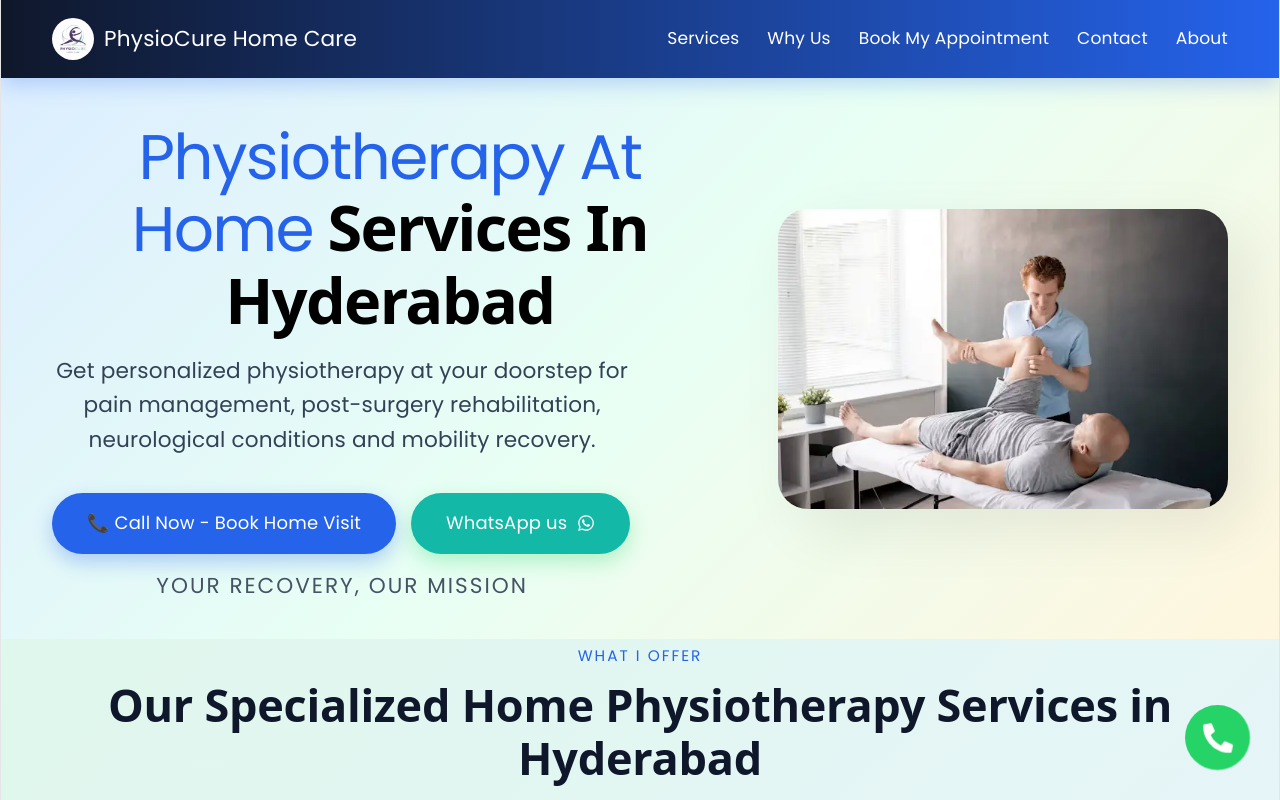
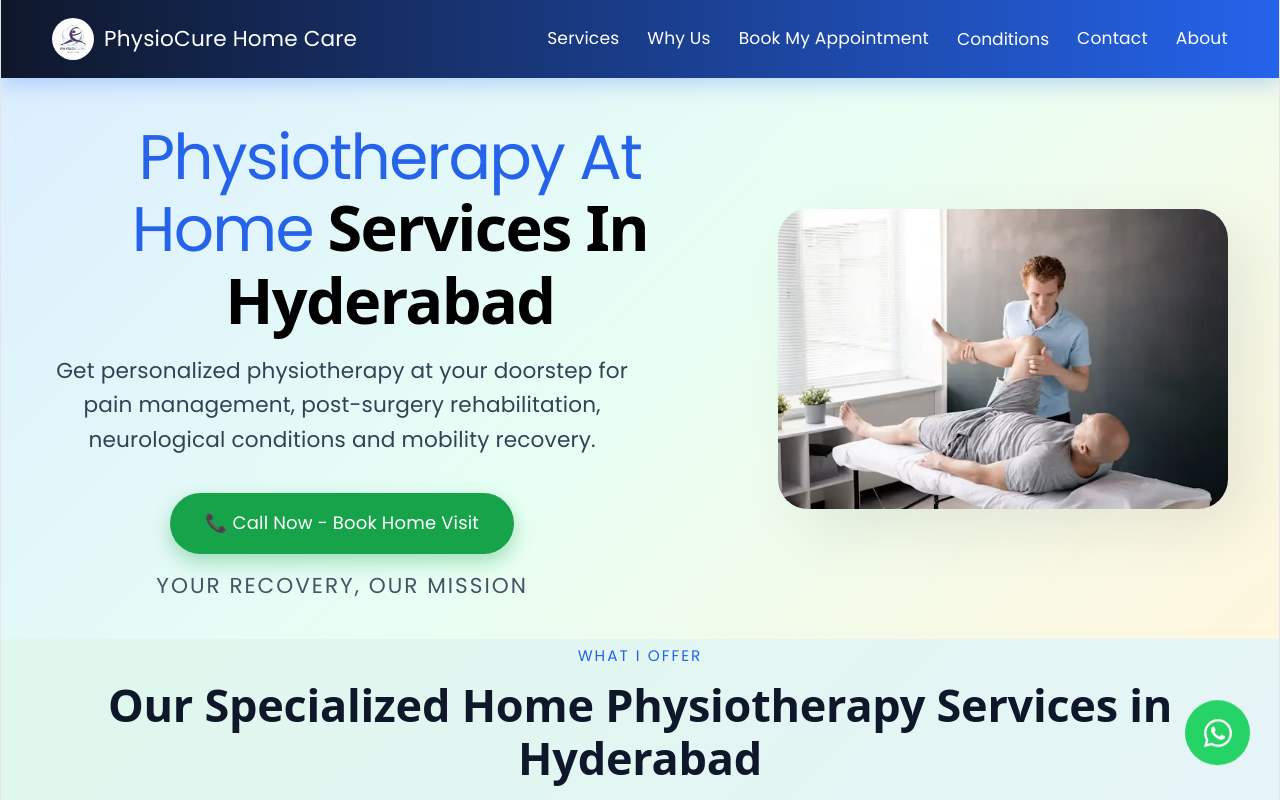
Before and after one commit to Taskeen04/PhysioCureHome-Care, a React (Vite) app: page / in a window 1280 px wide. Shown: the top 800 px of the page. Built offline with nearby package versions, Linux system fonts and the light colour scheme.

Commit message:
Update homepage buttons and conditions menu

```diff
--- a/src/App.css
+++ b/src/App.css
@@ -97,6 +97,62 @@ nav {
   color: #FACC15;
 }
 
+/* Navbar Conditions Dropdown */
+.nav-dropdown-wrapper {
+  position: relative;
+  display: inline-flex;
+  align-items: center;
+}
+
+.nav-dropdown-btn {
+  background: none;
+  border: none;
+  color: white;
+  margin-left: 28px;
+  font-weight: 500;
+  font-size: 0.95rem;
+  font-family: inherit;
+  cursor: pointer;
+  padding: 0;
+  transition: var(--transition);
+}
+
+.nav-dropdown-btn:hover {
+  color: #FACC15;
+}
+
+.conditions-dropdown {
+  position: absolute;
+  top: 100%;
+  left: 50%;
+  transform: translateX(-50%);
+  margin-top: 14px;
+  background: #ffffff;
+  border: 1px solid #E2E8F0;
+  border-radius: 12px;
+  box-shadow: 0 10px 25px rgba(0, 0, 0, 0.12);
+  padding: 10px 0;
+  list-style: none;
+  min-width: 215px;
+  z-index: 1002;
+  text-align: left;
+}
+
+.conditions-dropdown li {
+  padding: 10px 20px;
+  color: var(--text-dark);
+  font-size: 0.9rem;
+  font-weight: 500;
+  cursor: pointer;
+  transition: background 0.2s ease, color 0.2s ease;
+  white-space: nowrap;
+}
+
+.conditions-dropdown li:hover {
+  background: #F8FAFC;
+  color: var(--primary);
+}
+
 .menu-icon {
   display: none;
   font-size: 28px;
@@ -143,11 +199,13 @@ section {
   max-width: 580px;
 }
 
-.hero-cta-group {
+/* Hero Centered Single CTA Layout */
+.hero-cta-container {
   display: flex;
-  gap: 15px;
-  flex-wrap: wrap;
+  justify-content: center;
   align-items: center;
+  width: 100%;
+  max-width: 580px;
 }
 
 .hero-img {
@@ -198,15 +256,16 @@ section {
   cursor: pointer;
 }
 
+/* Green Call Button with White Text */
 .btn-call {
-  background: var(--primary);
-  color: #fff;
-  box-shadow: 0 8px 20px rgba(37,99,235,0.3);
+  background: #16A34A;
+  color: #ffffff;
+  box-shadow: 0 8px 20px rgba(22, 163, 74, 0.35);
 }
 
 .btn-call:hover {
   transform: translateY(-3px);
-  box-shadow: 0 12px 25px rgba(37,99,235,0.4);
+  box-shadow: 0 12px 25px rgba(22, 163, 74, 0.45);
   filter: brightness(1.05);
 }
 
@@ -582,6 +641,7 @@ footer {
   opacity: 0.6;
 }
 
+/* Floating WhatsApp Button with Subtle Jumping Animation */
 .float-wa {
   width: 65px;
   height: 65px;
@@ -591,12 +651,12 @@ footer {
   align-items: center;
   justify-content: center;
   color: #fff;
-  font-size: 30px;
+  font-size: 32px;
   text-decoration: none;
   z-index: 9999;
   position: relative;
   flex-shrink: 0;
-  animation: buttonBounce 4s infinite;
+  animation: buttonBounce 2.5s ease-in-out infinite;
 }
 
 .call-wrapper {
@@ -618,7 +678,7 @@ footer {
 
 .call-text {
   background: #fff;
-  color: #0b5ed7;
+  color: #128C7E;
   font-weight: 700;
   padding: 10px 18px;
   border-radius: 40px;
@@ -664,29 +724,16 @@ footer {
   }
 }
 
+/* Very subtle and professional upward/downward floating bounce */
 @keyframes buttonBounce {
   0%, 100% {
-    transform: translate3d(0, 0, 0) scale(1);
+    transform: translate3d(0, 0, 0);
   }
-  5% {
-    transform: translate3d(0, -26px, 0) scale(1.1);
-  }
-  10% {
-    transform: translate3d(0, 0, 0) scale(1);
-  }
-  15% {
-    transform: translate3d(0, -18px, 0) scale(1.06);
-  }
-  20% {
-    transform: translate3d(0, 0, 0) scale(1);
-  }
-  25% {
-    transform: translate3d(0, -10px, 0) scale(1.02);
-  }
-  30% {
-    transform: translate3d(0, 0, 0) scale(1);
+  50% {
+    transform: translate3d(0, -8px, 0);
   }
 }
+
 /* Core Web Vitals Optimization: content-visibility & render containment */
 #benefits, #about, #testimonials, #faq {
   content-visibility: auto;
@@ -736,6 +783,36 @@ footer {
     font-size: 1rem;
   }
 
+  .nav-dropdown-wrapper {
+    width: 100%;
+    display: flex;
+    flex-direction: column;
+    align-items: flex-start;
+  }
+
+  .nav-dropdown-btn {
+    color: var(--text-dark);
+    margin: 12px 25px;
+    font-size: 1rem;
+  }
+
+  .conditions-dropdown {
+    position: static;
+    transform: none;
+    margin: 0 25px 10px 25px;
+    width: calc(100% - 50px);
+    min-width: 0;
+    box-shadow: none;
+    border: 1px solid #E2E8F0;
+    background: #F8FAFC;
+  }
+
+  .conditions-dropdown li {
+    padding: 8px 14px;
+    font-size: 0.9rem;
+    white-space: normal;
+  }
+
   .grid {
     grid-template-columns: 1fr;
     gap: 20px;
@@ -762,8 +839,9 @@ footer {
     font-size: 2.5rem;
   }
 
-  .hero-cta-group {
+  .hero-cta-container {
     justify-content: center;
+    max-width: 100%;
   }
 
   section {
--- a/src/App.jsx
+++ b/src/App.jsx
@@ -35,11 +35,40 @@ const faqs = [
   { q: "What conditions do you treat?", a: "I treat various conditions including back pain, neck pain, sports injuries, stroke rehab, post-surgery recovery, and neurological disorders." }
 ];
 
-// 1. Isolated Header Component to prevent menu-toggles from re-rendering the whole page
+const conditionsList = [
+  "Total knee replacement",
+  "Stroke",
+  "Ligament injury",
+  "Back pain",
+  "Frozen shoulder"
+];
+
+// 1. Isolated Header Component with Conditions Dropdown
 const Header = memo(() => {
   const [menuOpen, setMenuOpen] = useState(false);
+  const [conditionsOpen, setConditionsOpen] = useState(false);
+  const dropdownRef = useRef(null);
+
   const toggleMenu = useCallback(() => setMenuOpen(prev => !prev), []);
-  const closeMenu = useCallback(() => setMenuOpen(false), []);
+  const closeMenu = useCallback(() => {
+    setMenuOpen(false);
+    setConditionsOpen(false);
+  }, []);
+
+  // Handle click outside to close the dropdown
+  useEffect(() => {
+    const handleClickOutside = (event) => {
+      if (dropdownRef.current && !dropdownRef.current.contains(event.target)) {
+        setConditionsOpen(false);
+      }
+    };
+    document.addEventListener("mousedown", handleClickOutside);
+    document.addEventListener("touchstart", handleClickOutside);
+    return () => {
+      document.removeEventListener("mousedown", handleClickOutside);
+      document.removeEventListener("touchstart", handleClickOutside);
+    };
+  }, []);
 
   return (
     <header>
@@ -66,6 +95,37 @@ const Header = memo(() => {
           <a href="#services" onClick={closeMenu}>Services</a>
           <a href="#why" onClick={closeMenu}>Why Us</a>
           <a href="#contact" onClick={closeMenu}>Book My Appointment</a>
+
+          {/* Conditions Dropdown Item */}
+          <div
+            className="nav-dropdown-wrapper"
+            ref={dropdownRef}
+            onMouseEnter={() => setConditionsOpen(true)}
+            onMouseLeave={() => setConditionsOpen(false)}
+          >
+            <button
+              type="button"
+              className="nav-dropdown-btn"
+              onClick={(e) => {
+                e.stopPropagation();
+                setConditionsOpen(prev => !prev);
+              }}
+              aria-expanded={conditionsOpen}
+              aria-haspopup="true"
+            >
+              Conditions
+            </button>
+            {conditionsOpen && (
+              <ul className="conditions-dropdown" role="menu">
+                {conditionsList.map((item, index) => (
+                  <li key={index} role="menuitem" onClick={closeMenu}>
+                    {item}
+                  </li>
+                ))}
+              </ul>
+            )}
+          </div>
+
           <a href="#contact" onClick={closeMenu}>Contact</a>
           <a href="#about" onClick={closeMenu}>About</a>
         </div>
@@ -75,29 +135,20 @@ const Header = memo(() => {
 });
 Header.displayName = "Header";
 
-// 2. Memoized Hero Section to prevent unnecessary updates
+// 2. Memoized Hero Section with ONLY the centered Green Call CTA
 const Hero = memo(() => {
   return (
     <section className="hero fade-in" aria-label="Introduction">
       <div>
         <h1><span>Physiotherapy At Home</span> Services In Hyderabad </h1>
         <p>Get personalized physiotherapy at your doorstep for pain management, post-surgery rehabilitation, neurological conditions and mobility recovery.</p>
-        <div className="hero-cta-group">
+        <div className="hero-cta-container">
           <a
             className="btn btn-call"
             href="tel:+919014063048"
             aria-label="Call Now - Book Home Visit"
           >
             📞 Call Now - Book Home Visit
-          </a>
-          <a
-            className="btn btn-wa"
-            href="https://wa.me/919014063048?text=Hello%20PhysioCure%20Home%20Care,%0A%0AI%20am%20interested%20in%20booking%20a%20home%20physiotherapy%20appointment."
-            target="_blank"
-            rel="noopener noreferrer"
-            aria-label="WhatsApp us"
-          >
-            WhatsApp us <FaWhatsapp style={{ marginLeft: "10px", verticalAlign: "middle" }} />
           </a>
         </div>
         <p className="hero-tagline-bottom">
@@ -516,16 +567,20 @@ export default function App() {
 
   return (
     <>
+      {/* Floating WhatsApp CTA with subtle gentle bounce animation */}
       <div className="call-wrapper">
-        <span className="call-text">Call Now</span>
+        <span className="call-text">WhatsApp us</span>
         <a
-          href="tel:+919014063048"
+          href="https://wa.me/919014063048?text=Hello%20PhysioCure%20Home%20Care,%0A%0AI%20am%20interested%20in%20booking%20a%20home%20physiotherapy%20appointment."
+          target="_blank"
+          rel="noopener noreferrer"
           className="float-wa"
-          aria-label="Call PhysioCure Home Care Support"
+          aria-label="Contact PhysioCure Home Care on WhatsApp"
         >
-          <FaPhoneAlt />
+          <FaWhatsapp />
         </a>
       </div>
+
       {/* Semantic Header & Navigation */}
       <Header />
 
```
